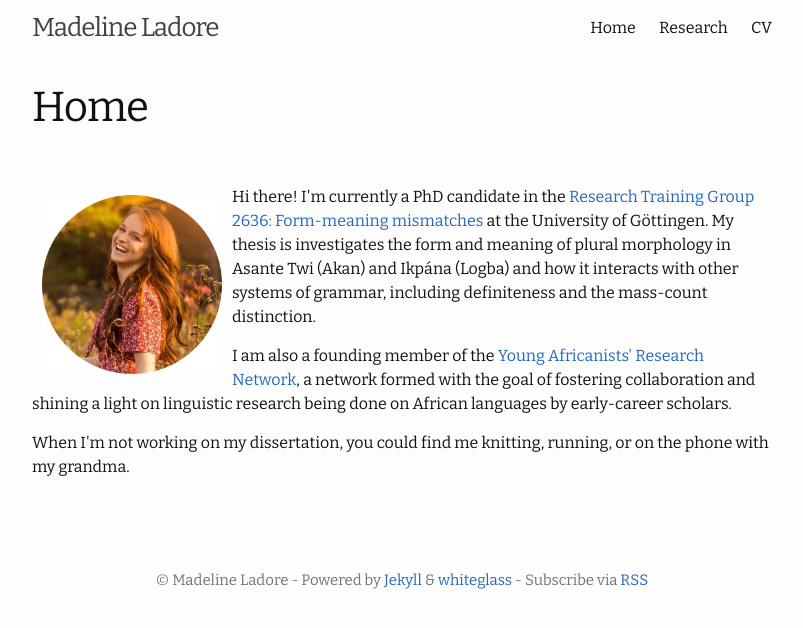
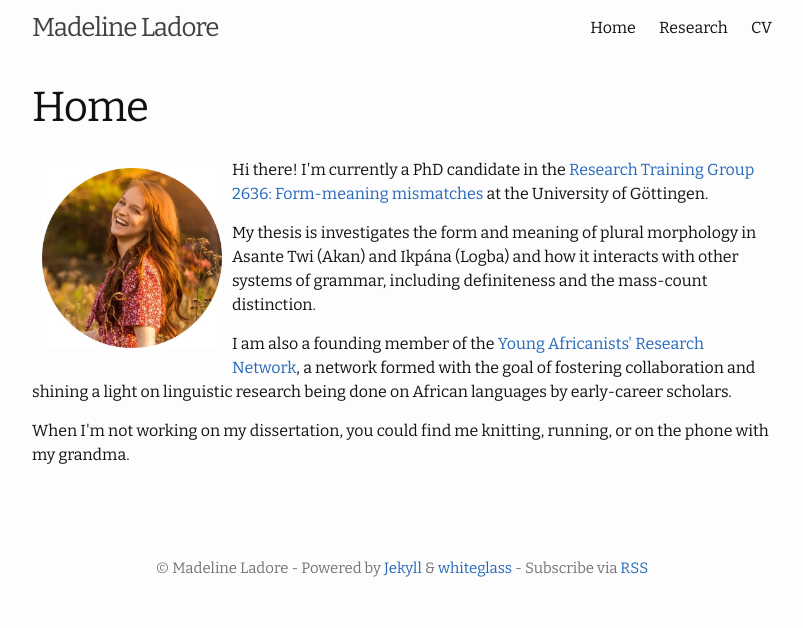
Before and after one commit to madelineladore/madelineladore.github.io, a Jekyll site: the page built from index.md, in a window 1280 px wide. Shown: the top 628 px of the page, without its empty margins (238-1041 px from the left). Built offline with Jekyll 4.4.1, drawn with Linux system fonts in a browser that asks for light colours.

Commit message:
Update index.md

```diff
--- a/index.md
+++ b/index.md
@@ -11,12 +11,18 @@ title: Home
 <body>
 
 <img src="/assets/images/Picture1.jpg" alt="My photo" width="180" align="left" style="margin: 10px 10px 10px 10px;">
-<p class="spaced-para">
-Hi there! I'm currently a PhD candidate in the <a href="https://www.uni-goettingen.de/de/635554.html">Research Training Group 2636: Form-meaning mismatches</a> at the University of Göttingen. My thesis is investigates the form and meaning of plural morphology in Asante Twi (Akan) and Ikpána (Logba) and how it interacts with other systems of grammar, including definiteness and the mass-count distinction.
+<p>
+Hi there! I'm currently a PhD candidate in the <a href="https://www.uni-goettingen.de/de/635554.html">Research Training Group 2636: Form-meaning mismatches</a> at the University of Göttingen.
 </p>
+
+<p>
+My thesis is investigates the form and meaning of plural morphology in Asante Twi (Akan) and Ikpána (Logba) and how it interacts with other systems of grammar, including definiteness and the mass-count distinction.
+</p>
+
 <p>
 I am also a founding member of the <a href="https://youngafricanists.wordpress.com/">Young Africanists' Research Network</a>, a network formed with the goal of fostering collaboration and shining a light on linguistic research being done on African languages by early-career scholars.
 </p>
+
 <p>
 When I'm not working on my dissertation, you could find me knitting, running, or on the phone with my grandma.
 </p>
```
